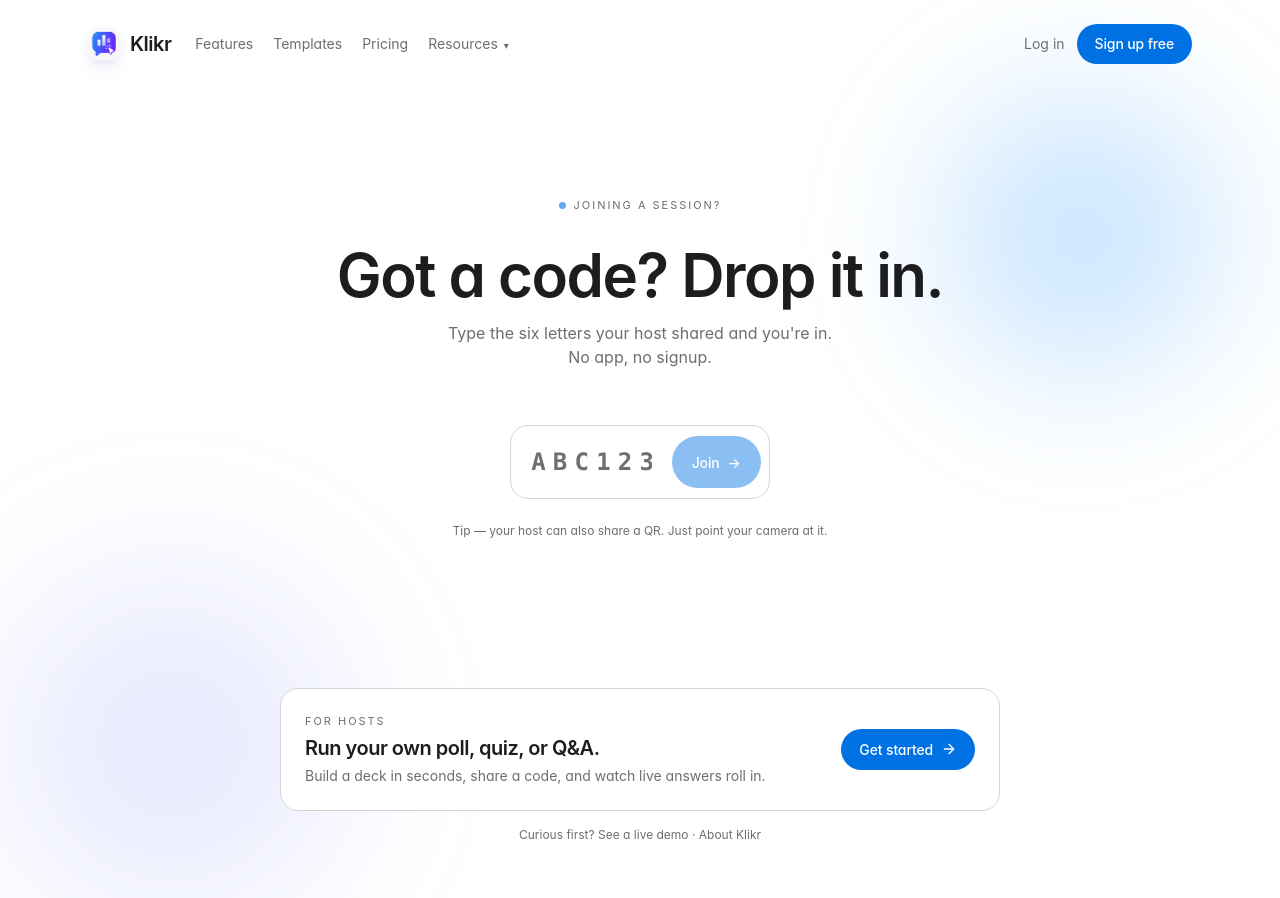
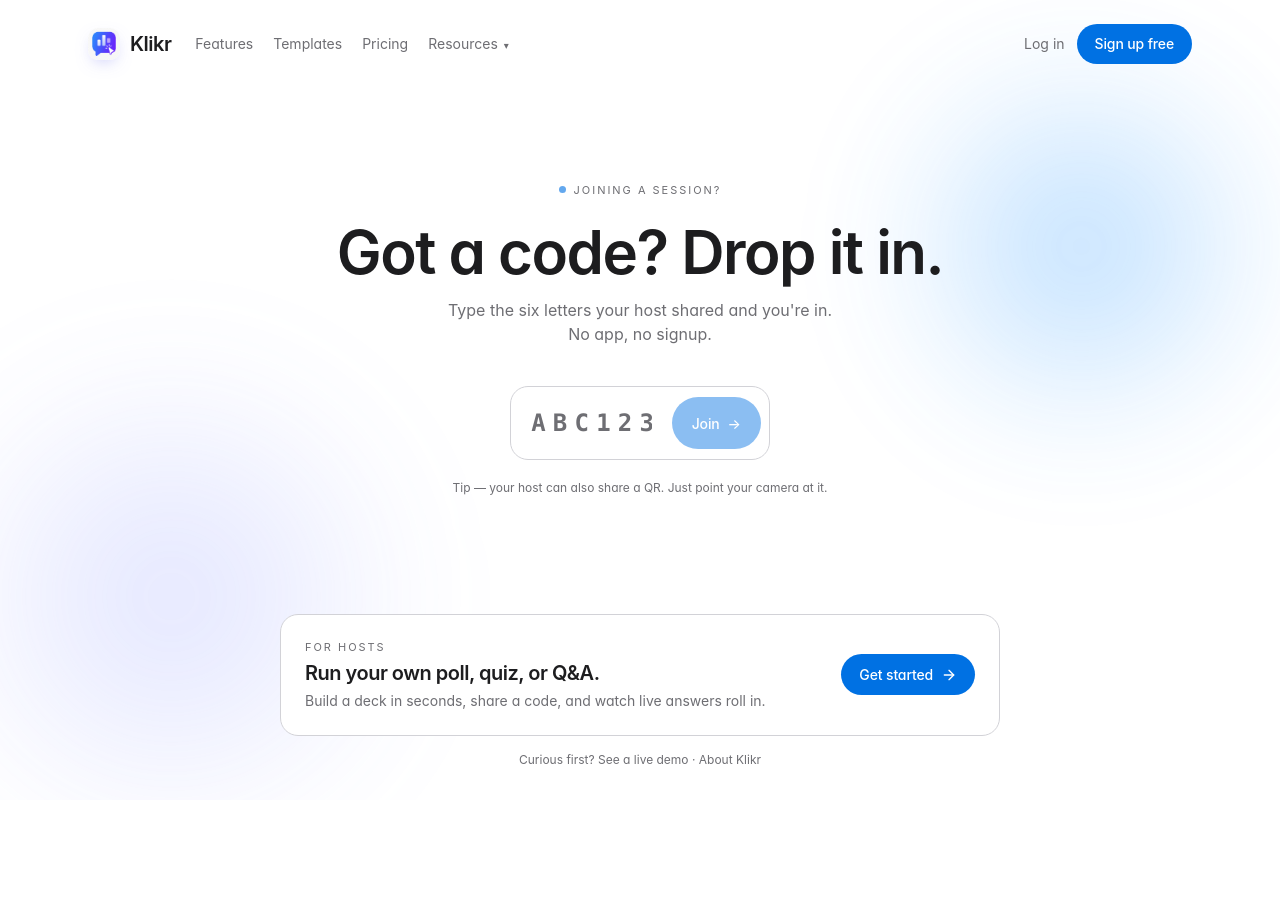
Before and after one commit to wutcharinth/Klikr, a Next.js app: page / in a window 1280 px wide. Shown: the top 898 px of the page. After the commit the page ends 800 px from the top, so only its background shows below. Built offline with nearby package versions, Linux system fonts and the light colour scheme; no server answers.

Commit message:
Fit landing host CTA in viewport

```diff
--- a/app/page.tsx
+++ b/app/page.tsx
@@ -23,8 +23,8 @@ export default async function Landing() {
   const signedIn = Boolean(data.user);
 
   return (
-    <main className="relative overflow-hidden">
-      <div className="mx-auto max-w-6xl px-6 pt-6">
+    <main className="relative flex min-h-screen flex-col overflow-hidden">
+      <div className="mx-auto w-full max-w-6xl flex-none px-6 pt-6">
         <NavBar />
       </div>
 
@@ -33,12 +33,12 @@ export default async function Landing() {
         <div className="orb orb-2" />
       </div>
 
-      <div className="mx-auto flex min-h-[78vh] max-w-2xl flex-col items-center justify-center px-6 pt-8 pb-12 text-center">
+      <div className="mx-auto flex min-h-0 w-full max-w-2xl flex-1 flex-col items-center justify-center px-6 py-8 text-center">
         <div className="anim-fade-up flex items-center gap-2 text-[11px] uppercase tracking-[0.18em] muted-text">
           <span className="live-dot" /> Joining a session?
         </div>
 
-        <h1 className="mt-8 text-5xl font-semibold tracking-tight sm:text-6xl">
+        <h1 className="mt-6 text-5xl font-semibold tracking-tight sm:text-6xl">
           Got a code? Drop it in.
         </h1>
         <p className="anim-fade-up delay-300 mt-4 max-w-md text-base muted-text">
@@ -47,13 +47,13 @@ export default async function Landing() {
 
         <JoinForm action={joinAction} />
 
-        <p className="anim-fade-up delay-700 mt-6 text-xs muted-text">
+        <p className="anim-fade-up delay-700 mt-5 text-xs muted-text">
           Tip — your host can also share a QR. Just point your camera at it.
         </p>
       </div>
 
       {/* Host CTA — visible but secondary */}
-      <section className="mx-auto mb-20 max-w-3xl px-6">
+      <section className="mx-auto mb-8 w-full max-w-3xl flex-none px-6">
         <Link
           href={signedIn ? "/dashboard" : "/host"}
           className="panel block p-6 transition-transform hover:-translate-y-0.5"
--- a/components/JoinForm.tsx
+++ b/components/JoinForm.tsx
@@ -9,7 +9,7 @@ export function JoinForm({ action }: { action: (formData: FormData) => Promise<v
   return (
     <form
       action={action}
-      className="anim-fade-up delay-500 mt-14 panel mx-auto p-2 transition-shadow"
+      className="anim-fade-up delay-500 mt-10 panel mx-auto p-2 transition-shadow"
       style={{
         boxShadow: ready ? "0 0 0 4px rgba(0, 113, 227, 0.15)" : "0 0 0 0 transparent",
         width: "fit-content",
```
